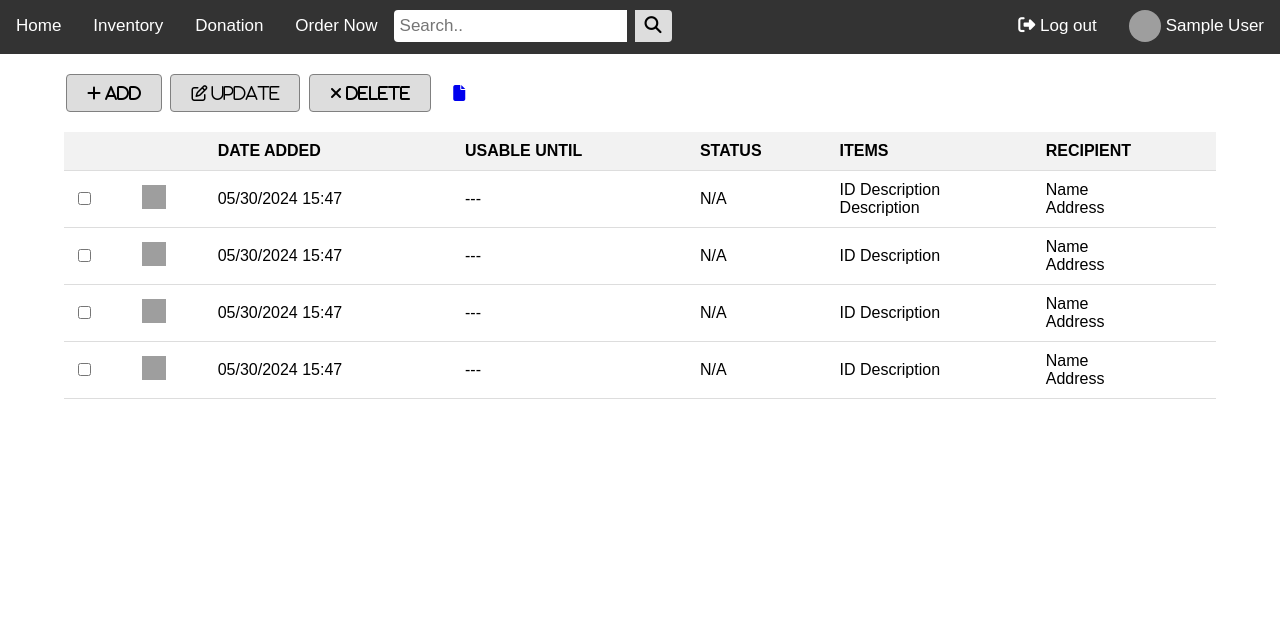
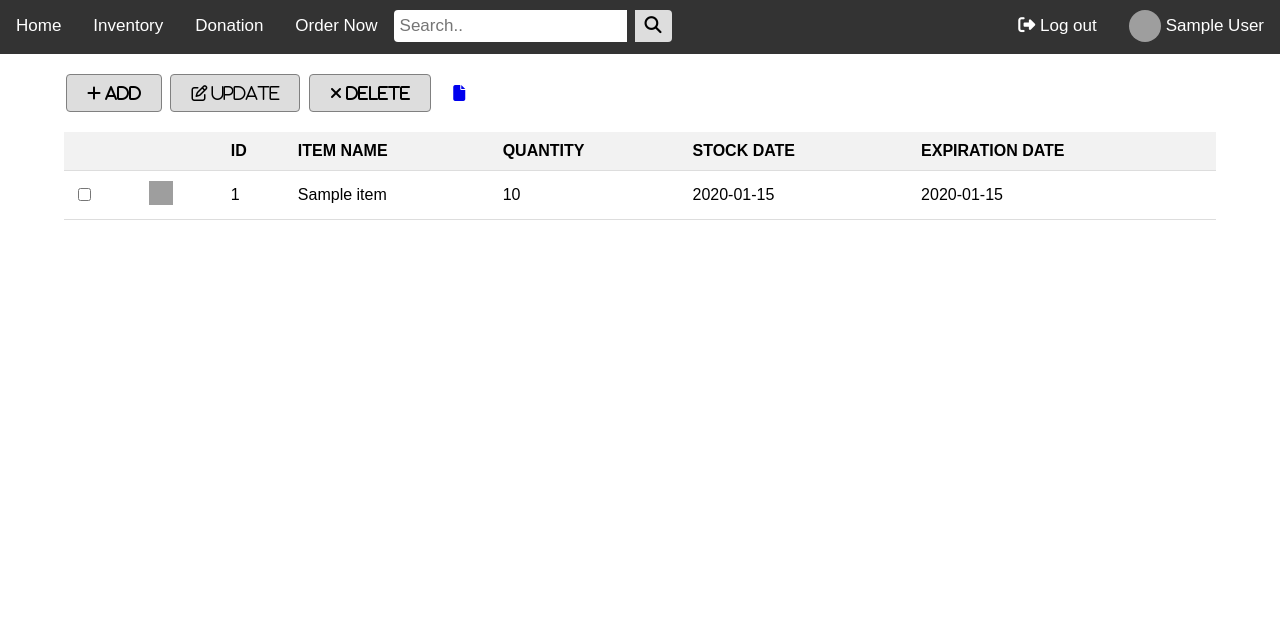
Before and after one commit to YaruG1022/WSU-SU21-CPTS322-Project, a Flask app: page /inventory in a window 1280 px wide. Shown: the top 639 px of the page. Run offline with Flask 3, Linux system fonts and the light colour scheme; a user stored in the database is signed in; tables that the repository leaves empty hold one stand-in row (values such as "Sample post"); parts of the project's set-up code (start-up, migrations or seed data) failed here and were passed over; some libraries are stand-ins or nearby versions; grey boxes are pictures that could not be loaded.

Commit message:
Begin implementing inventory page

```diff
--- a/src/app.py
+++ b/src/app.py
@@ -83,13 +83,13 @@ def additem_test():
     stockdate = datetime.datetime.strptime(request.form['stock-date'], '%Y-%m-%d')
     expdate = datetime.datetime.strptime(request.form['expiry-date'], '%Y-%m-%d')
 
-    addItem(itm_name, itm_quantity, stockdate, expdate)
+    Item.addItem(itm_name, itm_quantity, stockdate, expdate)
     resp = make_response(redirect(url_for("success_page")))
     return resp
 
 @app.route("/item_list")
 def listitem_test():
-    itemlist = getAllItems()
+    itemlist = Item.getAllItems()
     return render_template("itemlist_test.html", itemlist = itemlist)
     pass
 
--- a/src/interface.py
+++ b/src/interface.py
@@ -1,7 +1,7 @@
 
 from flask import Flask, render_template, url_for, request, Blueprint
 from flask_login import login_user, login_required, logout_user, current_user
-from models import db, User
+from models import db, User, Item
 
 interface_bp = Blueprint("interface_bp", __name__)
 
@@ -18,7 +18,10 @@ def donation_pg():
 @interface_bp.route('/inventory')
 @login_required
 def inventory_pg():
-    return render_template("inventory.html", title="Inventory")
+    # get items from inventory
+    item_list = Item.getAllItems()
+
+    return render_template("inventory.html", title="Inventory", items = item_list)
 
 @interface_bp.route('/report')
 @login_required
--- a/src/models.py
+++ b/src/models.py
@@ -13,7 +13,52 @@ class Item(db.Model):
 
     def __repr__(self):
         return '<User %r>' % self.username
+    def addItem(item_name, item_quantity, item_stockdate, item_expdate):
+        new_item = Item(name = item_name, quantity = item_quantity, stockdate = item_stockdate, expdate = item_expdate)
+        db.session.add(new_item)
 
+        db.session.commit()
+
+    def getAllItems():
+        return Item.query.all()
+
+    def getItemByID(item_id):
+        return Item.query.filter_by(id = item_id).first()
+        #return Item.query.all()
+
+    def deleteItemByID(item_id):
+        if(Item.getItemByID(id) is None):
+            return False
+        else:
+            Item.query.filter(id = item_id).delete()
+            db.session.commit()
+            return True
+
+    def setItemQuantity(item_id, quantity):
+        if(Item.getItemByID(id) is None):
+            print("Item " + str(id) + " not found!")
+            return False
+        else:
+            update_item = Item.query.filter_by(id = item_id).first()
+            update_item.quantity = quantity
+            db.session.commit()
+            return True
+
+    def editItem(item_id, new_name = None,
+                 new_quantity = None,
+                 new_stockdate = None, new_expdate = None):
+        if(Item.getItemByID(id) is None):
+            print("Item " + str(id) + " not found!")
+            return False
+        else:
+            update_item = Item.query.filter_by(id = item_id).first()
+            # update all parameters
+            if(new_name is not None): update_item.name = new_name
+            if(new_quantity is not None): update_item.quantity = new_quantity
+            if(new_stockdate is not None): update_item.stockdate = new_stockdate
+            if(new_expdate is not None): update_item.expdate = new_expdate
+            db.session.commit()
+            return True
 class User(UserMixin, db.Model):
     id = db.Column(db.Integer, primary_key=True) # automatically increments
     email = db.Column(db.String(255), unique=True) # duplicate emails not allowed
@@ -22,49 +67,3 @@ class User(UserMixin, db.Model):
     pfp_url = db.Column(db.String(255))
 
 ## Item model functions
-def addItem(item_name, item_quantity, item_stockdate, item_expdate):
-    new_item = Item(name = item_name, quantity = item_quantity, stockdate = item_stockdate, expdate = item_expdate)
-    db.session.add(new_item)
-
-    db.session.commit()
-
-def getAllItems():
-    return Item.query.all()
-
-def getItemByID(item_id):
-    return Item.query.filter_by(id = item_id).first()
-    #return Item.query.all()
-
-def deleteItemByID(item_id):
-    if(getItemByID(id) is None):
-        return False
-    else:
-        Item.query.filter(id = item_id).delete()
-        db.session.commit()
-        return True
-
-def setItemQuantity(item_id, quantity):
-    if(getItemByID(id) is None):
-        print("Item " + str(id) + " not found!")
-        return False
-    else:
-        update_item = Item.query.filter_by(id = item_id).first()
-        update_item.quantity = quantity
-        db.session.commit()
-        return True
-
-def editItem(item_id, new_name = None,
-             new_quantity = None,
-             new_stockdate = None, new_expdate = None):
-    if(getItemByID(id) is None):
-        print("Item " + str(id) + " not found!")
-        return False
-    else:
-        update_item = Item.query.filter_by(id = item_id).first()
-        # update all parameters
-        if(new_name is not None): update_item.name = new_name
-        if(new_quantity is not None): update_item.quantity = new_quantity
-        if(new_stockdate is not None): update_item.stockdate = new_stockdate
-        if(new_expdate is not None): update_item.expdate = new_expdate
-        db.session.commit()
-        return True
--- a/src/templates/inventory.html
+++ b/src/templates/inventory.html
@@ -12,52 +12,25 @@
                 <tr>
                     <th></th>
                     <th></th>
-                    <th>DATE ADDED</th>
-                    <th>USABLE UNTIL</th>
-                    <th>STATUS</th>
-                    <th>ITEMS</th>
-                    <th>RECIPIENT</th>
+                    <th>ID</th>
+                    <th>ITEM NAME</th>
+                    <th>QUANTITY</th>
+                    <th>STOCK DATE</th>
+                    <th>EXPIRATION DATE</th>
                 </tr>
             </thead>
             <tbody>
-                <tr>
-                    <td><input type="checkbox"></td>
-                    <td><img src="placeholder.png" alt="Icon" class="icon"></td>
-                    <td>05/30/2024 15:47</td>
-                    <td>---</td>
-                    <td>N/A</td>
-                    <td><a href="#" class="order-link">ID</a> Description<br> Description</td>
-                    <td>Name<br>Address</td>
-                </tr>
-                <tr>
-                    <td><input type="checkbox"></td>
-                    <td><img src="placeholder.png" alt="Icon" class="icon"></td>
-                    <td>05/30/2024 15:47</td>
-                    <td>---</td>
-                    <td>N/A</td>
-                    <td><a href="#" class="order-link">ID</a> Description</td>
-                    <td>Name<br>Address</td>
-                </tr>
-                <tr>
-                    <td><input type="checkbox"></td>
-                    <td><img src="placeholder.png" alt="Icon" class="icon"></td>
-                    <td>05/30/2024 15:47</td>
-                    <td>---</td>
-                    <td>N/A</td>
-                    <td><a href="#" class="order-link">ID</a> Description</td>
-                    <td>Name<br>Address</td>
-                </tr>
-                <tr>
-                    <td><input type="checkbox"></td>
-                    <td><img src="placeholder.png" alt="Icon" class="icon"></td>
-                    <td>05/30/2024 15:47</td>
-                    <td>---</td>
-                    <td>N/A</td>
-                    <td><a href="#" class="order-link">ID</a> Description</td>
-                    <td>Name<br>Address</td>
-                </tr>
-
-
+                {% for item in items %}
+                    <tr>
+                        <td><input type="checkbox"></td>
+                        <td><img src="placeholder.png" alt="Icon" class="icon"></td>
+                        <td>{{ item['id'] }}</td>
+                        <td>{{ item['name'] }}</td>
+                        <td>{{ item['quantity'] }}</td>
+                        <td>{{ item['stockdate'] }}</td>
+                        <td>{{ item['expdate'] }}</td>
+                    </tr>
+                {% endfor %}
             </tbody>
         </table>
     </div>
```
